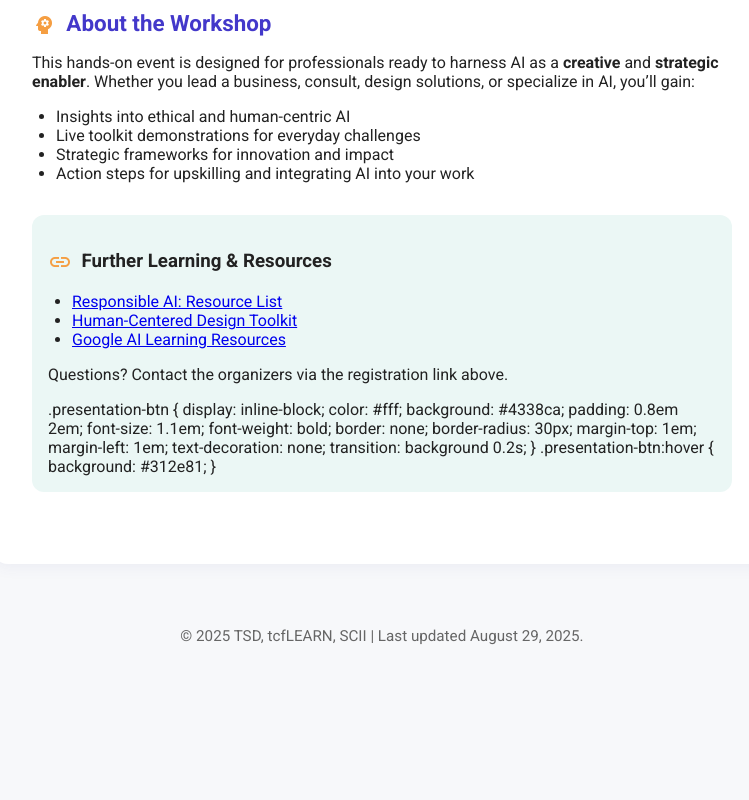
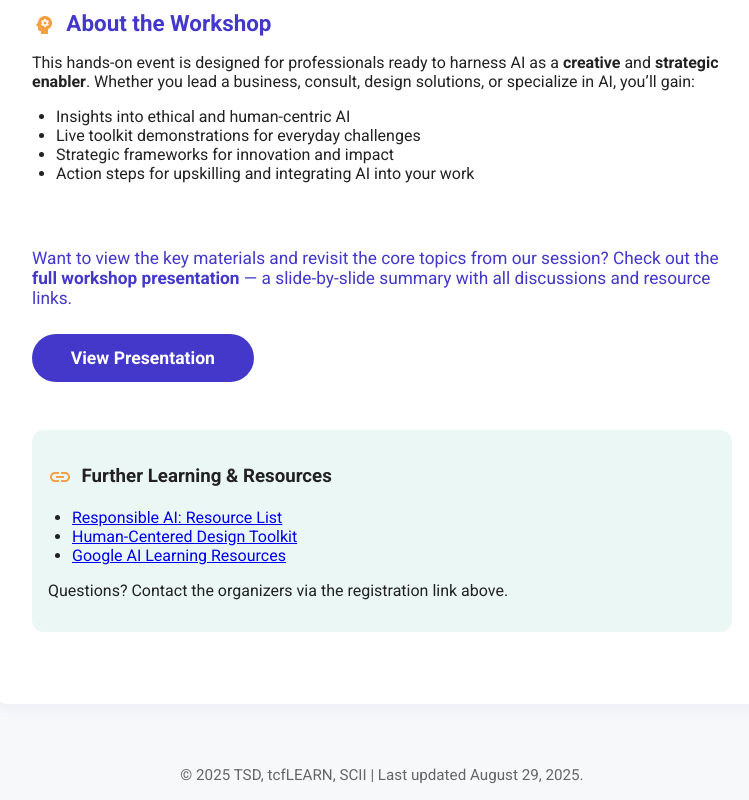
Before and after one commit to ThinkShiftDesign/thrivewithai, a plain HTML site: page index.html in a window 1280 px wide. Shown: the part 944-1744 px from the top of the page, without its empty margins (258-1007 px from the left). Before the commit the page ends 1604 px from the top, so only its background shows below. Drawn offline with Linux system fonts and the light colour scheme.

Commit message:
Update index.html
Created a modified link to presentation.html

```diff
--- a/index.html
+++ b/index.html
@@ -153,6 +153,37 @@
                 <li>Action steps for upskilling and integrating AI into your work</li>
             </ul>
         </section>
+<!-- Begin: Presentation Button and Explanation -->
+<section>
+    <div style="margin-top:2em; padding:1em 0;">
+        <p style="font-size:1.08em; color:#4338ca;">
+            Want to view the key materials and revisit the core topics from our session?
+            Check out the <b>full workshop presentation</b> — a slide-by-slide summary with all discussions and resource links.
+        </p>
+        <a href="presentation.html"
+           style="
+             display:inline-block;
+             background:#4338ca;
+             color:#fff;
+             padding:0.8em 2.2em;
+             font-size:1.1em;
+             font-weight:bold;
+             border:none;
+             border-radius:30px;
+             text-decoration:none;
+             transition:background 0.2s;
+             margin-top:0.5em;"
+           onmouseover="this.style.background='#2d237a';"
+           onmouseout="this.style.background='#4338ca';">
+           View Presentation
+        </a>
+    </div>
+</section>
+<!-- End: Presentation Button and Explanation -->
+
+
+
+
         <section class="resources">
             <h3><i class="material-icons icon">link</i> Further Learning & Resources</h3>
             <ul>
@@ -163,23 +194,6 @@
             <p>
                 Questions? Contact the organizers via the registration link above.
             </p>
-.presentation-btn {
-    display: inline-block;
-    color: #fff;
-    background: #4338ca;
-    padding: 0.8em 2em;
-    font-size: 1.1em;
-    font-weight: bold;
-    border: none;
-    border-radius: 30px;
-    margin-top: 1em;
-    margin-left: 1em;
-    text-decoration: none;
-    transition: background 0.2s;
-}
-.presentation-btn:hover {
-    background: #312e81;
-}
         </section>
     </main>
     <footer>
```
